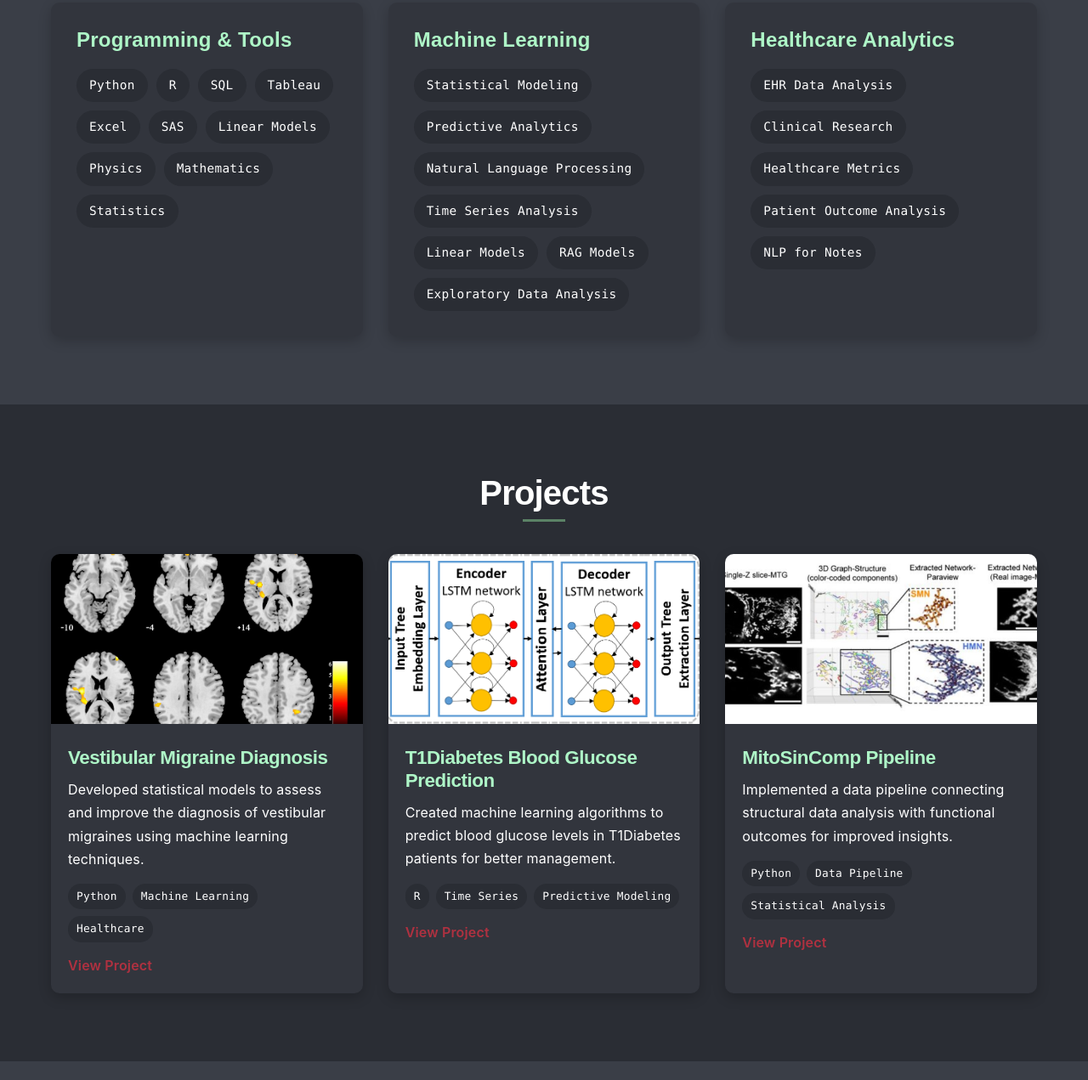
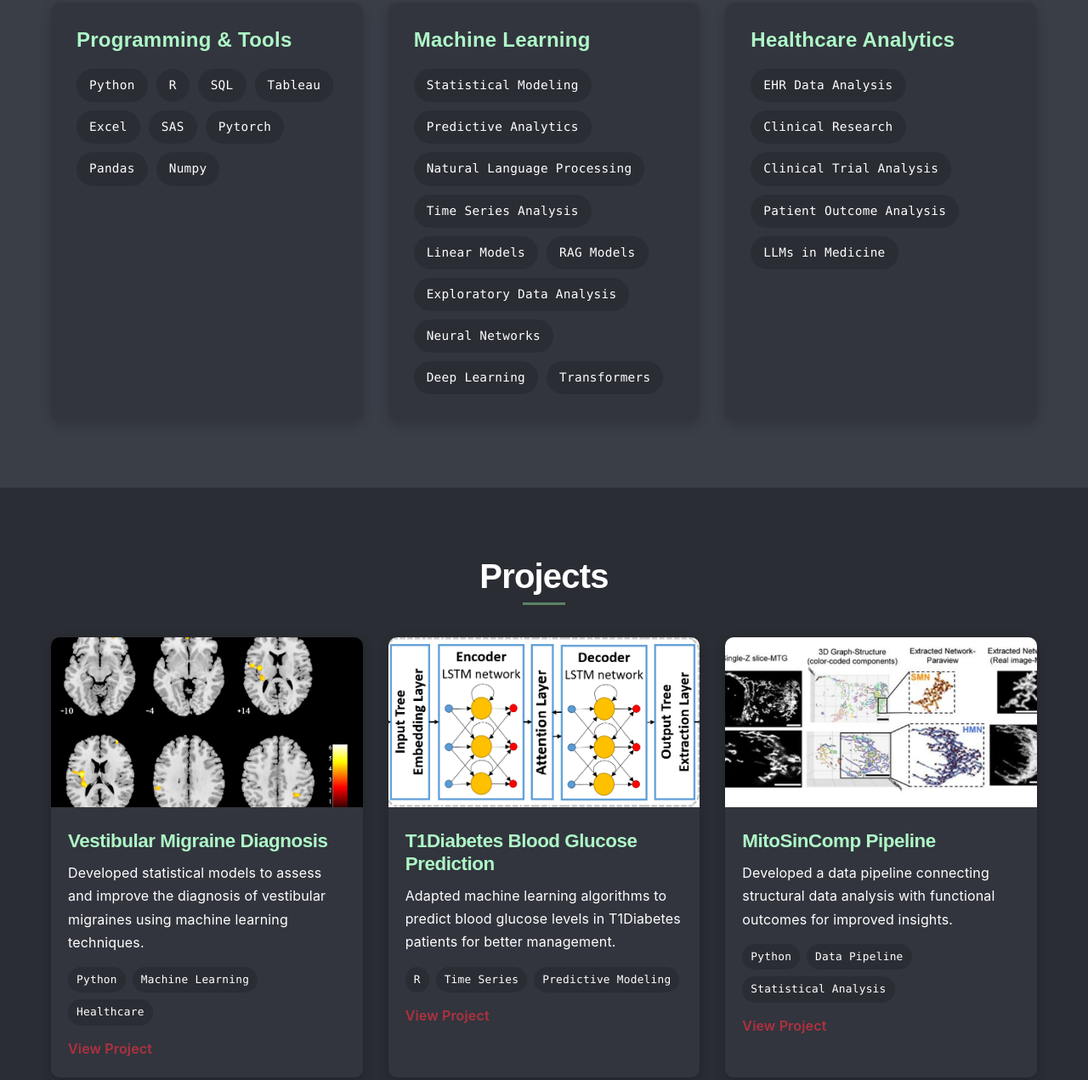
Before and after one commit to xerader/biratal.github.io, a plain HTML site: page index.html in a window 1280 px wide. Shown: the part 1607-2878 px from the top of the page at 85% size. Drawn offline with Linux system fonts and the light colour scheme.

Commit message:
updates resume

```diff
--- a/index.html
+++ b/index.html
@@ -66,10 +66,9 @@
                         <div class="skill-item">Tableau</div>
                         <div class="skill-item">Excel</div>
                         <div class="skill-item">SAS</div>
-                        <div class="skill-item">Linear Models</div>
-                        <div class="skill-item">Physics</div>
-                        <div class="skill-item">Mathematics</div>
-                        <div class="skill-item">Statistics</div>
+                        <div class="skill-item">Pytorch</div>
+                        <div class="skill-item">Pandas</div>
+                        <div class="skill-item">Numpy</div>
                     </div>
                 </div>
                 <div class="skill-category">
@@ -82,6 +81,9 @@
                         <div class="skill-item">Linear Models</div>
                         <div class="skill-item">RAG Models</div>
                         <div class="skill-item">Exploratory Data Analysis</div>
+                        <div class="skill-item">Neural Networks</div>
+                        <div class="skill-item">Deep Learning</div>
+                        <div class="skill-item">Transformers</div>
 
                     </div>
                 </div>
@@ -90,9 +92,9 @@
                     <div class="skill-items">
                         <div class="skill-item">EHR Data Analysis</div>
                         <div class="skill-item">Clinical Research</div>
-                        <div class="skill-item">Healthcare Metrics</div>
+                        <div class="skill-item">Clinical Trial Analysis</div>
                         <div class="skill-item">Patient Outcome Analysis</div>
-                        <div class="skill-item">NLP for Notes</div>
+                        <div class="skill-item">LLMs in Medicine</div>
                     </div>
                 </div>
             </div>
@@ -120,7 +122,7 @@
                     <img src="img/project2.jpg" alt="Project 2">
                     <div class="project-info">
                         <h3>T1Diabetes Blood Glucose Prediction</h3>
-                        <p>Created machine learning algorithms to predict blood glucose levels in T1Diabetes patients for better management.</p>
+                        <p>Adapted machine learning algorithms to predict blood glucose levels in T1Diabetes patients for better management.</p>
                         <div class="project-tags">
                             <span>R</span>
                             <span>Time Series</span>
@@ -133,7 +135,7 @@
                     <img src="img/project3.jpg" alt="Project 3">
                     <div class="project-info">
                         <h3>MitoSinComp Pipeline</h3>
-                        <p>Implemented a data pipeline connecting structural data analysis with functional outcomes for improved insights.</p>
+                        <p>Developed a data pipeline connecting structural data analysis with functional outcomes for improved insights.</p>
                         <div class="project-tags">
                             <span>Python</span>
                             <span>Data Pipeline</span>
```
Also changed, not shown: 1 other file.
